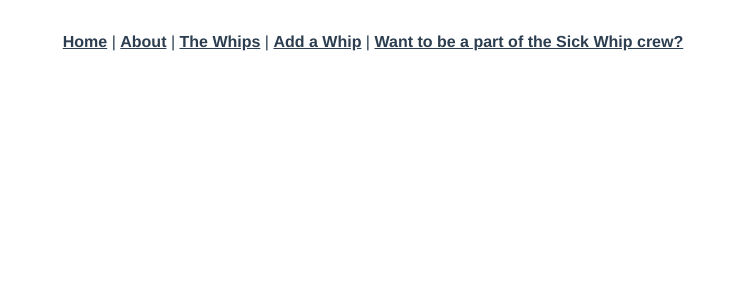
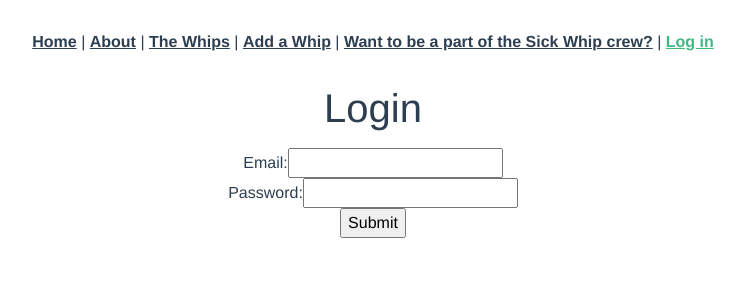
Before and after one commit to TLCurd/vehicles-app-frontend, a Vue app: page /login in a window 1280 px wide. Shown: the top 300 px of the page, without its empty margins (267-1012 px from the left). Built offline with nearby package versions, Linux system fonts and the light colour scheme.

Commit message:
add working login

```diff
--- a/src/App.vue
+++ b/src/App.vue
@@ -4,7 +4,8 @@
     <router-link to="/about">About</router-link> |
     <router-link to="/vehicles">The Whips</router-link> |
     <router-link to="/vehicles/new">Add a Whip</router-link> |
-    <router-link to="/signup">Want to be a part of the Sick Whip crew?</router-link>
+    <router-link to="/signup">Want to be a part of the Sick Whip crew?</router-link> |
+    <router-link to="/login">Log in</router-link>
   </nav>
   <router-view />
 </template>
--- a/src/router/index.js
+++ b/src/router/index.js
@@ -5,6 +5,7 @@
 import VehiclesShow from '../views/VehiclesShow.vue'
 import VehiclesEdit from '../views/VehiclesEdit.vue'
 import SignupView from '../views/SignupView.vue'
+import LoginView from '../views/LoginView.vue'
 
 
 const routes = [
@@ -17,6 +18,11 @@
     path: '/signup',
     name:'signup-view',
     component: SignupView
+  },
+  {
+    path: '/login',
+    name: 'login-view',
+    component: LoginView
   },
   {
     path: '/vehicles',
--- /dev/null
+++ b/src/views/LoginView.vue
@@ -0,0 +1,49 @@
+<script>
+import axios from "axios";
+
+export default {
+  data: function () {
+    return {
+      newSessionParams: {},
+      errors: [],
+    };
+  },
+  methods: {
+    submit: function () {
+      axios
+        .post("/sessions", this.newSessionParams)
+        .then((response) => {
+          axios.defaults.headers.common["Authorization"] = "Bearer " + response.data.jwt;
+          localStorage.setItem("jwt", response.data.jwt);
+          this.$router.push("/vehicles");
+        })
+        .catch((error) => {
+          console.log(error.response);
+          this.errors = ["Invalid email or password."];
+          this.email = "";
+          this.password = "";
+        });
+    },
+  },
+};
+</script>
+
+<template>
+  <div class="login">
+    <form v-on:submit.prevent="submit()">
+      <h1>Login</h1>
+      <ul>
+        <li v-for="error in errors" v-bind:key="error">{{ error }}</li>
+      </ul>
+      <div>
+        <label>Email:</label>
+        <input type="email" v-model="newSessionParams.email" />
+      </div>
+      <div>
+        <label>Password:</label>
+        <input type="password" v-model="newSessionParams.password" />
+      </div>
+      <input type="submit" value="Submit" />
+    </form>
+  </div>
+</template>
```
